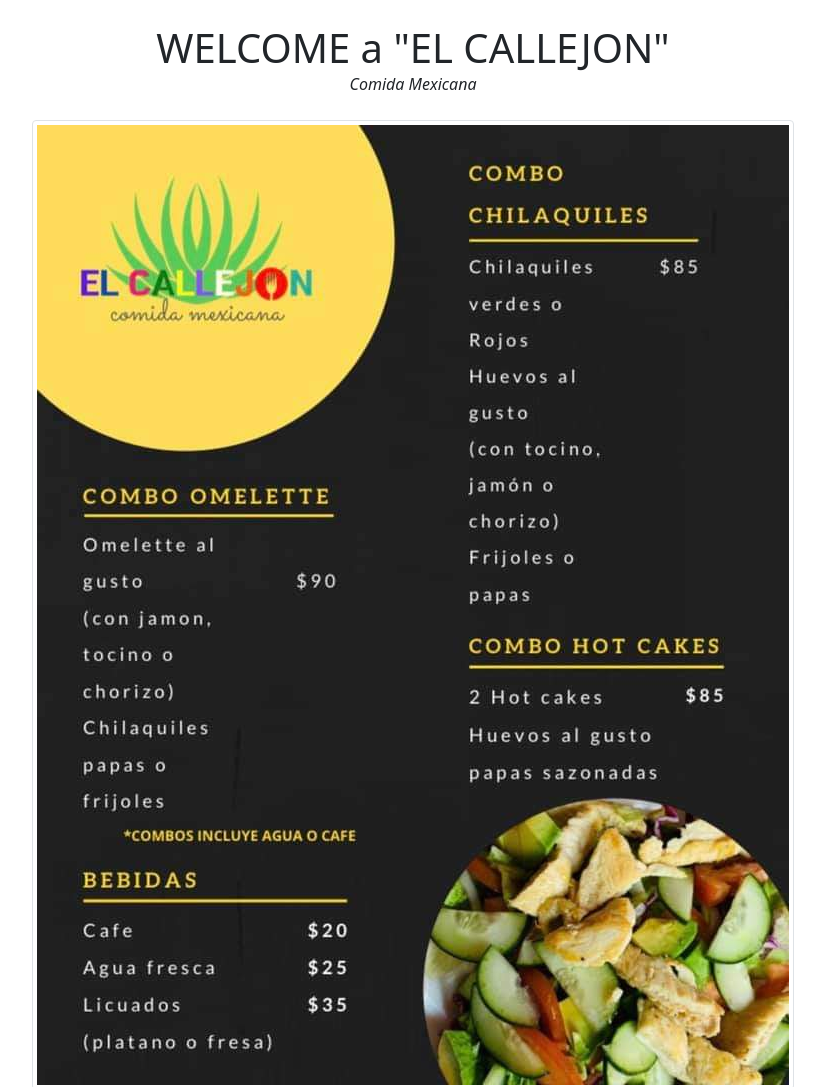
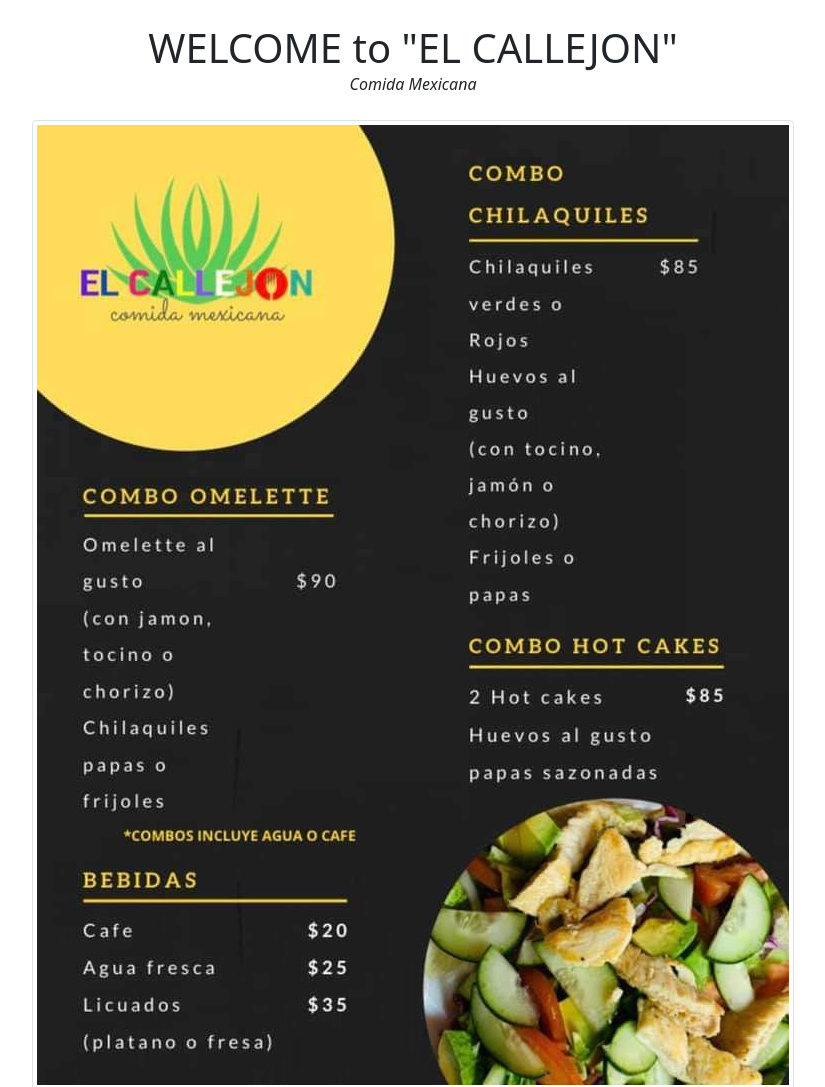
Before and after one commit to CrHernandez073/Callejon, a plain HTML site: page index.html in a window 1280 px wide. Shown: the top 1087 px of the page, without its empty margins (227-1052 px from the left). Drawn offline with nearby package versions, Linux system fonts and the light colour scheme.

Commit message:
Update index.html

```diff
--- a/index.html
+++ b/index.html
@@ -14,7 +14,7 @@
 	<div class="container-fluid">
 		<div class="row text-center">
 			<div class="col-md-12 mt-4 mb-4 text-center">
-				<h1 class=" mb-0 pb-0">WELCOME a "EL CALLEJON"</h1>
+				<h1 class=" mb-0 pb-0">WELCOME to "EL CALLEJON"</h1>
 				<i>Comida Mexicana</i>
 			</div>
 			<div class="col-sm-12">
```
